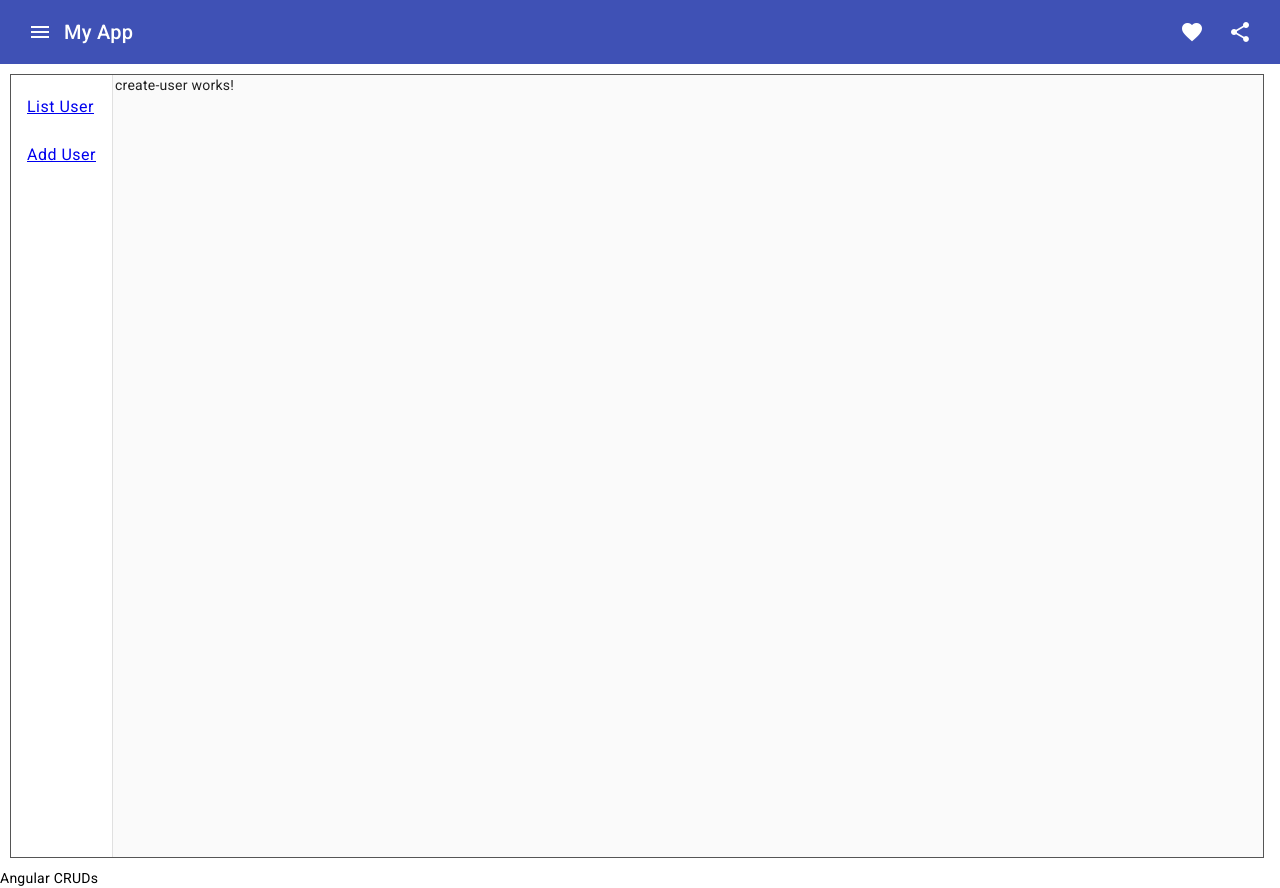
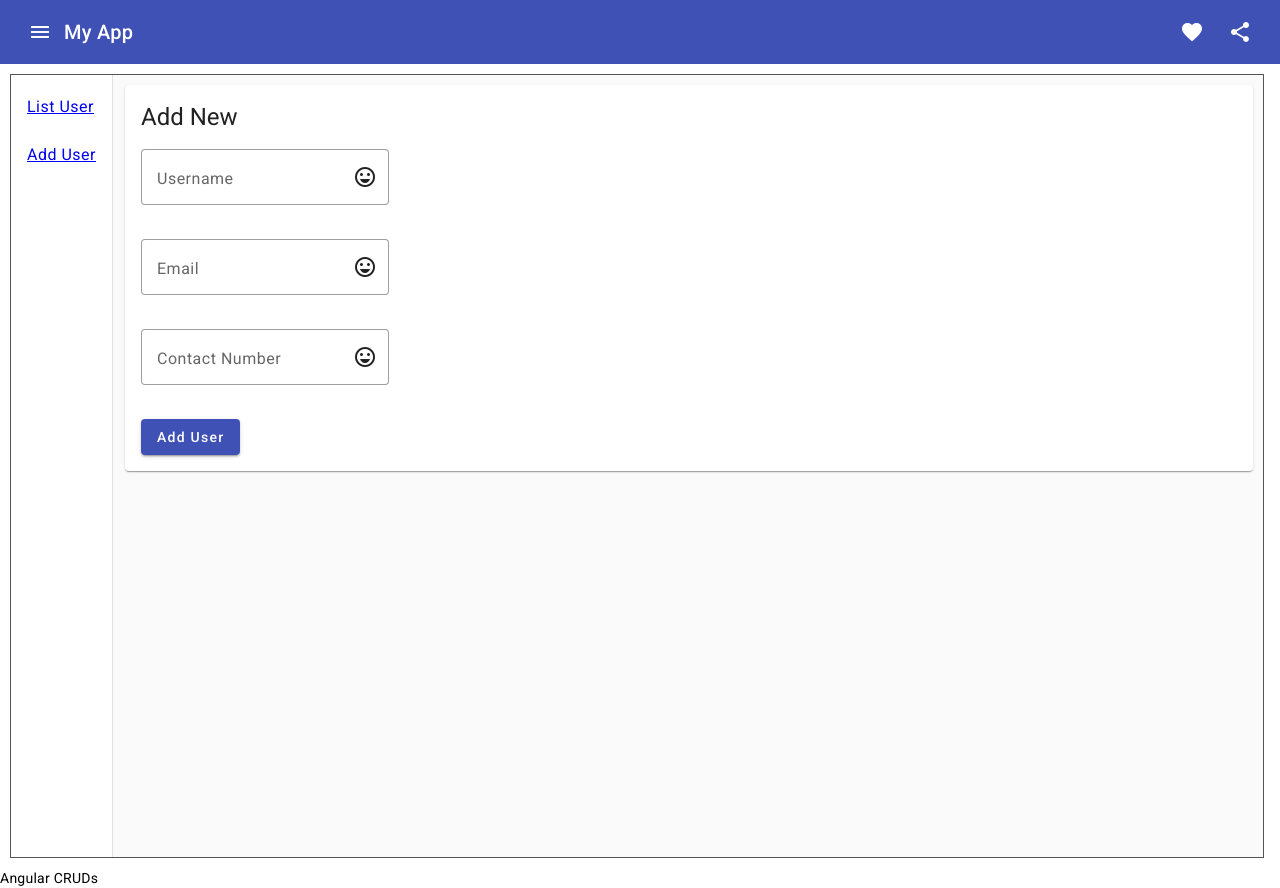
Before and after one commit to muhdarifrawi/20230111-angular-crud, an Angular app: page /users/create in a window 1280 px wide. Built offline with nearby package versions, Linux system fonts and the light colour scheme.

Commit message:
created base form submission without link to DB.

```diff
--- a/src/app/users/create-user/create-user.component.css
+++ b/src/app/users/create-user/create-user.component.css
@@ -0,0 +1,3 @@
+mat-card{
+    margin:10px;
+}
--- a/src/app/users/create-user/create-user.component.html
+++ b/src/app/users/create-user/create-user.component.html
@@ -1 +1,36 @@
-<p>create-user works!</p>
+<mat-card>
+    <mat-card-content>
+        <h1>Add New</h1>
+        <!-- <label for="username">Username:</label>
+        <input type="text" name="username" id="username"><br>
+        <label for="email">Email:</label>
+        <input type="text" name="email" id="email"> -->
+        <form [formGroup]="addUserForm" (submit)="createUser()">
+            <p>
+                <mat-form-field appearance="outline">
+                    <mat-label>Username</mat-label>
+                    <input matInput placeholder="John Doe"
+                    formControlName="username">
+                    <mat-icon matSuffix>sentiment_very_satisfied</mat-icon>
+                </mat-form-field>
+            </p>
+            <p>
+                <mat-form-field appearance="outline">
+                    <mat-label>Email</mat-label>
+                    <input matInput placeholder="asd@asd.com"
+                    formControlName="email">
+                    <mat-icon matSuffix>sentiment_very_satisfied</mat-icon>
+                </mat-form-field>
+            </p>
+            <p>
+                <mat-form-field appearance="outline">
+                    <mat-label>Contact Number</mat-label>
+                    <input matInput placeholder="12345678"
+                    formControlName="phone">
+                    <mat-icon matSuffix>sentiment_very_satisfied</mat-icon>
+                </mat-form-field>
+            </p>
+            <button mat-raised-button color="primary">Add User</button>
+        </form>
+    </mat-card-content>
+</mat-card>
--- a/src/app/users/create-user/create-user.component.ts
+++ b/src/app/users/create-user/create-user.component.ts
@@ -1,10 +1,28 @@
-import { Component } from '@angular/core';
+import { Component, OnInit } from '@angular/core';
+import { FormGroup,FormBuilder, FormControl } from '@angular/forms';
 
 @Component({
   selector: 'app-create-user',
   templateUrl: './create-user.component.html',
   styleUrls: ['./create-user.component.css']
 })
-export class CreateUserComponent {
+export class CreateUserComponent implements OnInit{
 
+  // reactive form
+  addUserForm:FormGroup=new FormGroup({})
+
+  constructor(private formBuilder:FormBuilder){}
+
+  ngOnInit(){
+    this.addUserForm=this.formBuilder.group({
+      "username":new FormControl(""),
+      "email":new FormControl(""),
+      "phone":new FormControl(""),
+    })
+  }
+
+  createUser(){
+    console.log("createUser triggered")
+    console.log(this.addUserForm.value)
+  }
 }
```
Also changed, not shown: src/app/users/users.module.ts (+15 -1 lines).
